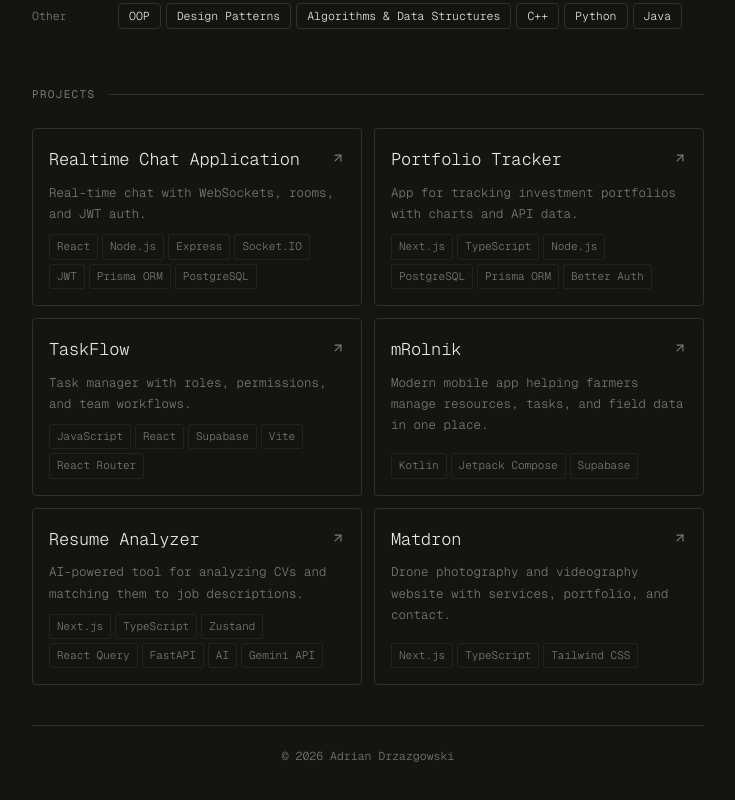
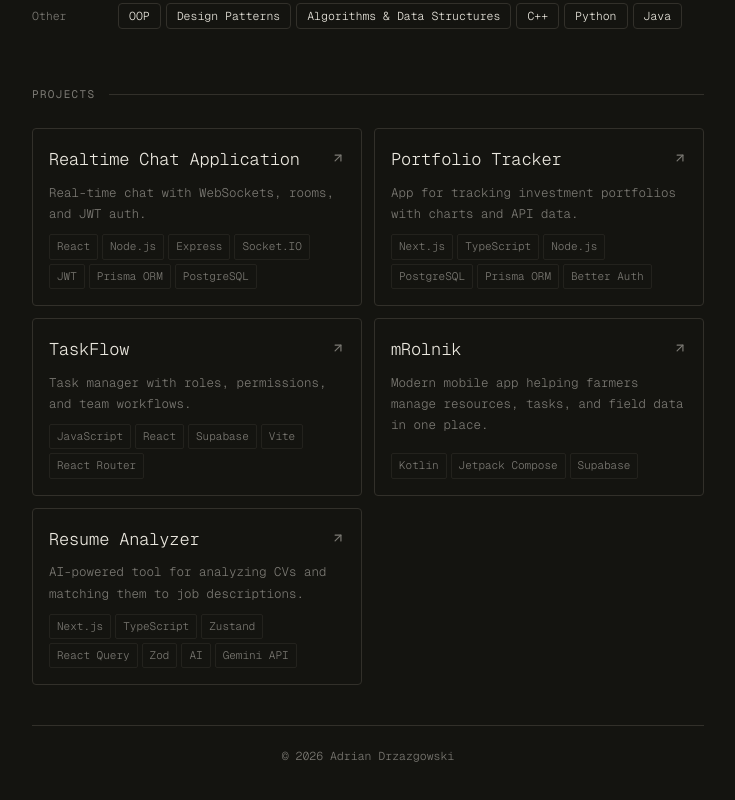
Before and after one commit to iamdrzazgowski/personal-website, a Next.js app: page / in a window 1280 px wide. Shown: the part 781-1581 px from the top of the page, without its empty margins (272-1007 px from the left). Built offline with nearby package versions, Linux system fonts and the light colour scheme.

Commit message:
change: projects

```diff
--- a/src/data/projects.ts
+++ b/src/data/projects.ts
@@ -61,17 +61,10 @@ export const projects: Project[] = [
             "TypeScript",
             "Zustand",
             "React Query",
-            "FastAPI",
+            "Zod",
             "AI",
             "Gemini API",
         ],
         url: "https://github.com/iamdrzazgowski/resume-analyzer",
     },
-    {
-        name: "Matdron",
-        description:
-            "Drone photography and videography website with services, portfolio, and contact.",
-        tags: ["Next.js", "TypeScript", "Tailwind CSS"],
-        url: "https://matdron.pl/",
-    },
 ];
```
